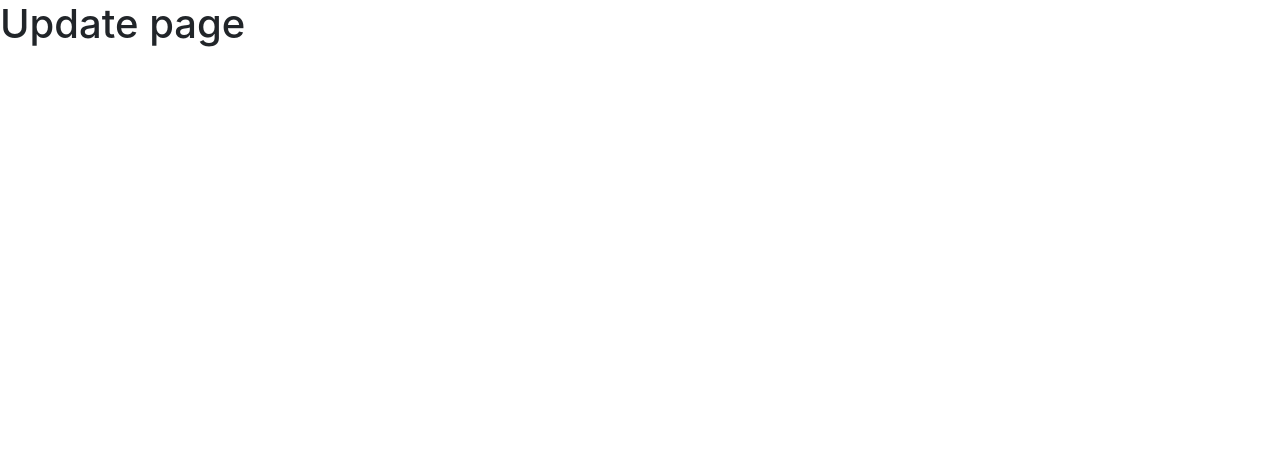
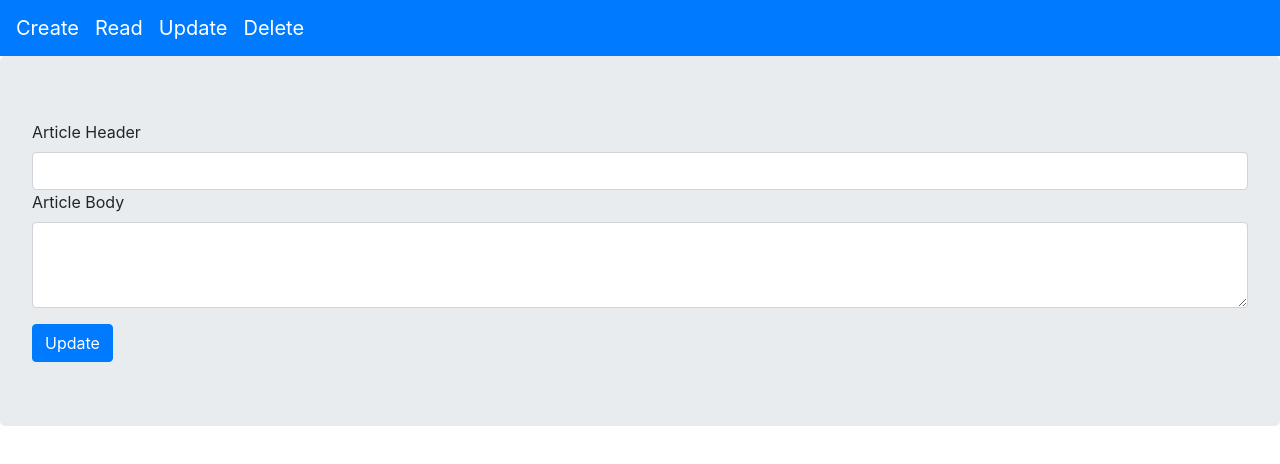
Before and after one commit to Dilansilva/MERN-CRUD, a React (Create React App) app: page / in a window 1280 px wide. Shown: the top 464 px of the page. Built offline with nearby package versions, Linux system fonts and the light colour scheme.

Commit message:
UpdateCard component is done

```diff
--- /dev/null
+++ b/src/components/UpdateCard.js
@@ -0,0 +1,42 @@
+import {//import bootstrap
+        Jumbotron,
+        Form,
+        Button} from 'react-bootstrap';
+import 'bootstrap/dist/css/bootstrap.min.css';
+
+import React, { Component } from 'react'
+
+export class UpdateCard extends Component {
+    render(props) {
+        return (
+            <Jumbotron>
+                <Form>
+                    <Form.Group controlId="exampleForm.ControlInput1">
+                        <Form.Label>Article Header</Form.Label>
+                            <Form.Control
+                                type="text"
+                                defaultValue={this.props.defaultValue}
+                            />
+
+                                <Form.Label>Article Body</Form.Label>
+                                    <Form.Control
+                                        as="textarea"
+                                        rows={3}
+                                        defaultValue={this.props.defaultValue}
+                                    />
+                    </Form.Group>
+
+                    <Button
+                        variant="primary"
+                        type="submit"
+                        onClick={this.props.onclick}
+                    >
+                        Update
+                    </Button>
+                </Form>
+            </Jumbotron>
+        )
+    }
+}
+
+export default UpdateCard
--- a/src/pages/Update.js
+++ b/src/pages/Update.js
@@ -1,12 +1,15 @@
 import React, { useState,useEffect } from 'react';
 
 import NavigationBar from '../components/NavigationBar';//import navigation bar
-import Cards from '../components/Cards';//impotr card component
+import UpdateCard from '../components/UpdateCard';//import component for update
 
 const Update = () => {
     return(
         <div>
-            <h1>Update page</h1>
+            <NavigationBar/>
+            <UpdateCard
+
+            />
         </div>
     );
 }
```
Also changed, not shown: public/index.html (line endings or trailing spaces).
